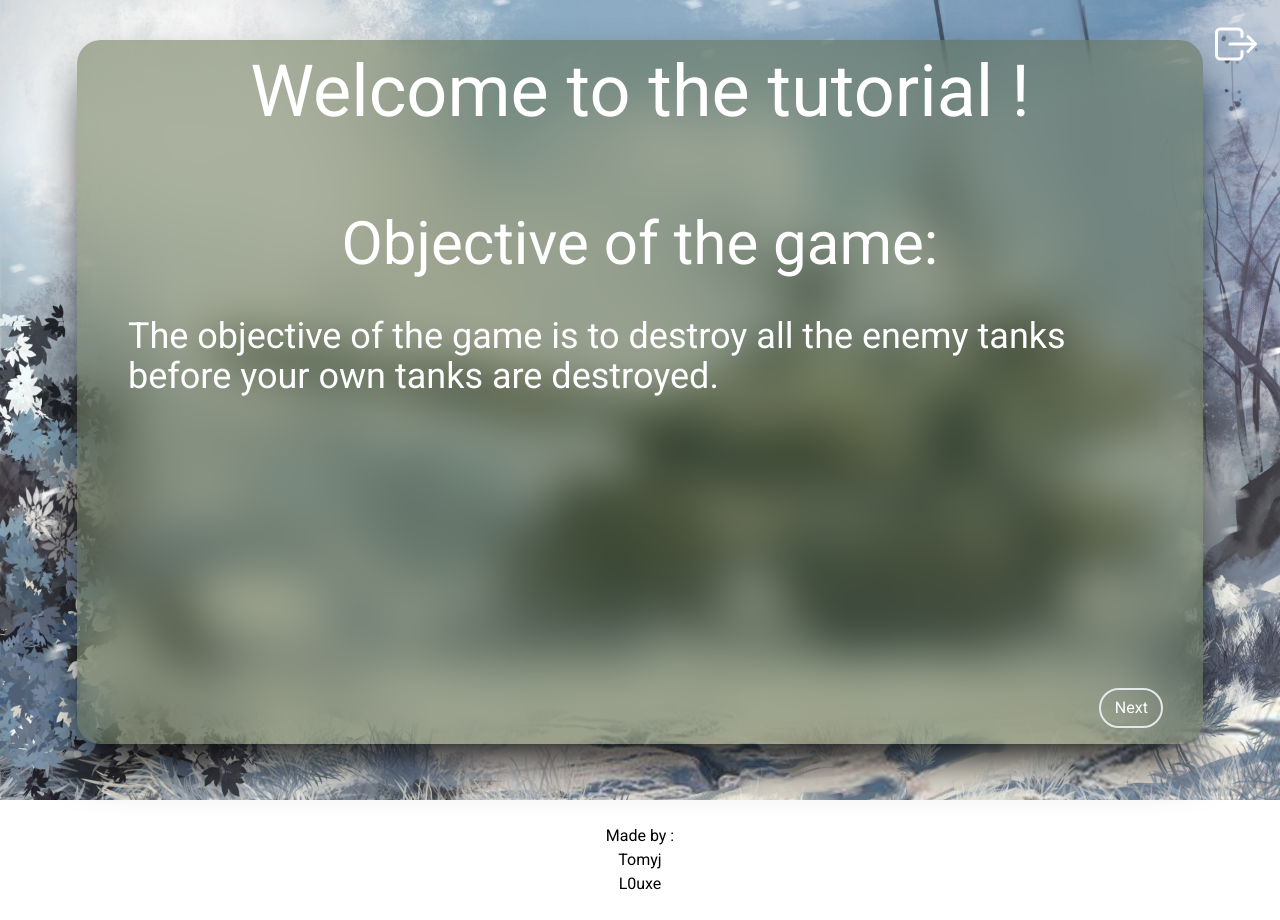
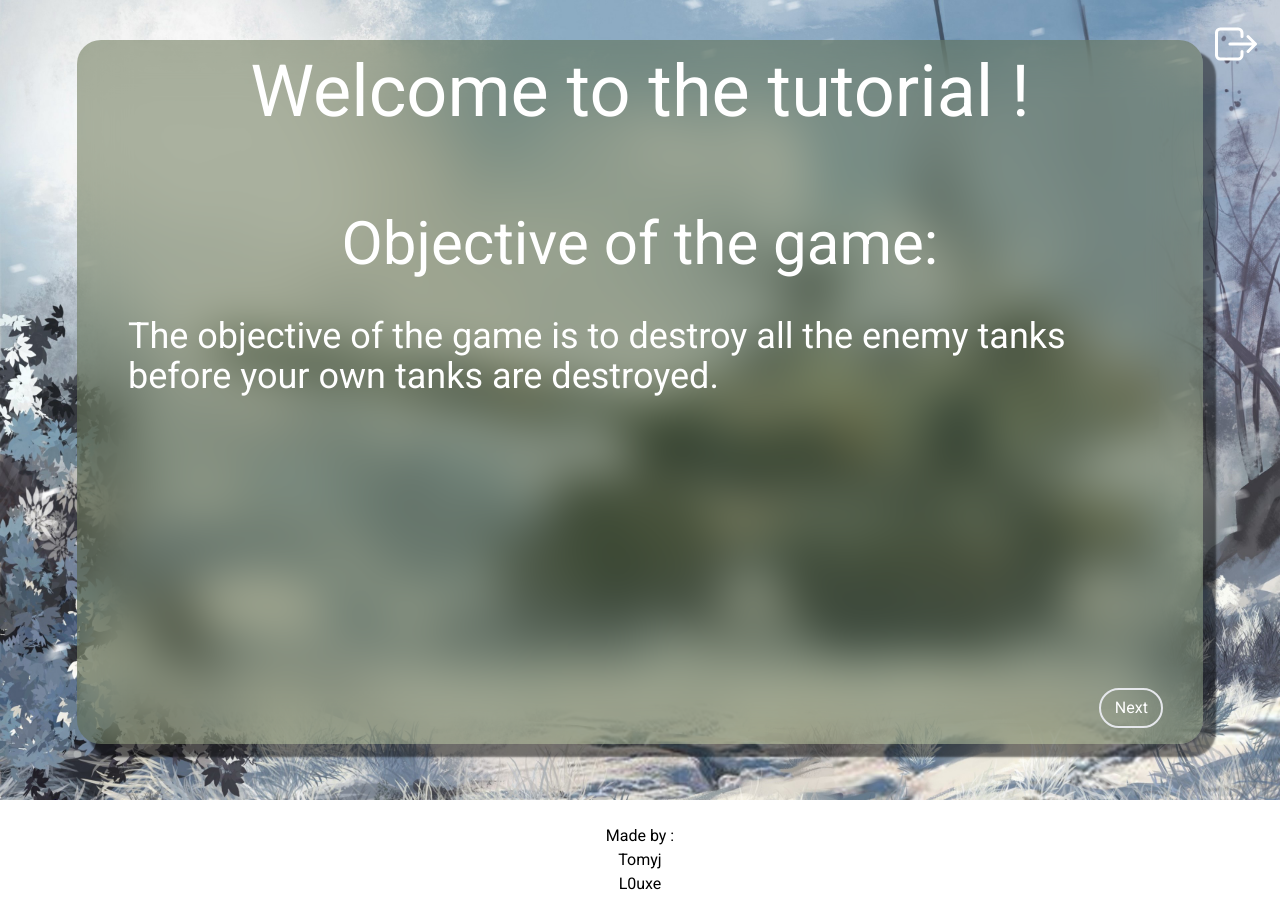
Before and after one commit to TomJegou/TANK-CONQUEROR, a Next.js app: page /tuto in a window 1280 px wide. Built offline with nearby package versions, Linux system fonts and the light colour scheme.

Commit message:
improve box

```diff
--- a/src/components/PopUpTuto.js
+++ b/src/components/PopUpTuto.js
@@ -37,7 +37,7 @@ export default function PopUpTuto({ children, nbrClick,trigerNumberClick, funcSe
     }
 
     return (
-        <div ref={scope} className="absolute top-10 h-[88vh] w-[88vw] flex flex-row flex-wrap justify-center items-center rounded-3xl text-white backdrop-blur-xl shadow-2xl shadow-black bg-green-military/50">
+        <div ref={scope} className="absolute top-10 h-[88vh] w-[88vw] flex flex-row flex-wrap justify-center items-center rounded-3xl text-white backdrop-blur-xl shadow-[12px_12px_2px_1px] shadow-black/50 bg-green-military/50">
             {children}
             <div className="absolute h-[5vh] w-[5vw] border-2 rounded-3xl bottom-4 right-10  flex flex-row flex-wrap justify-center items-center"
             {...attrtibuteNext}
```
